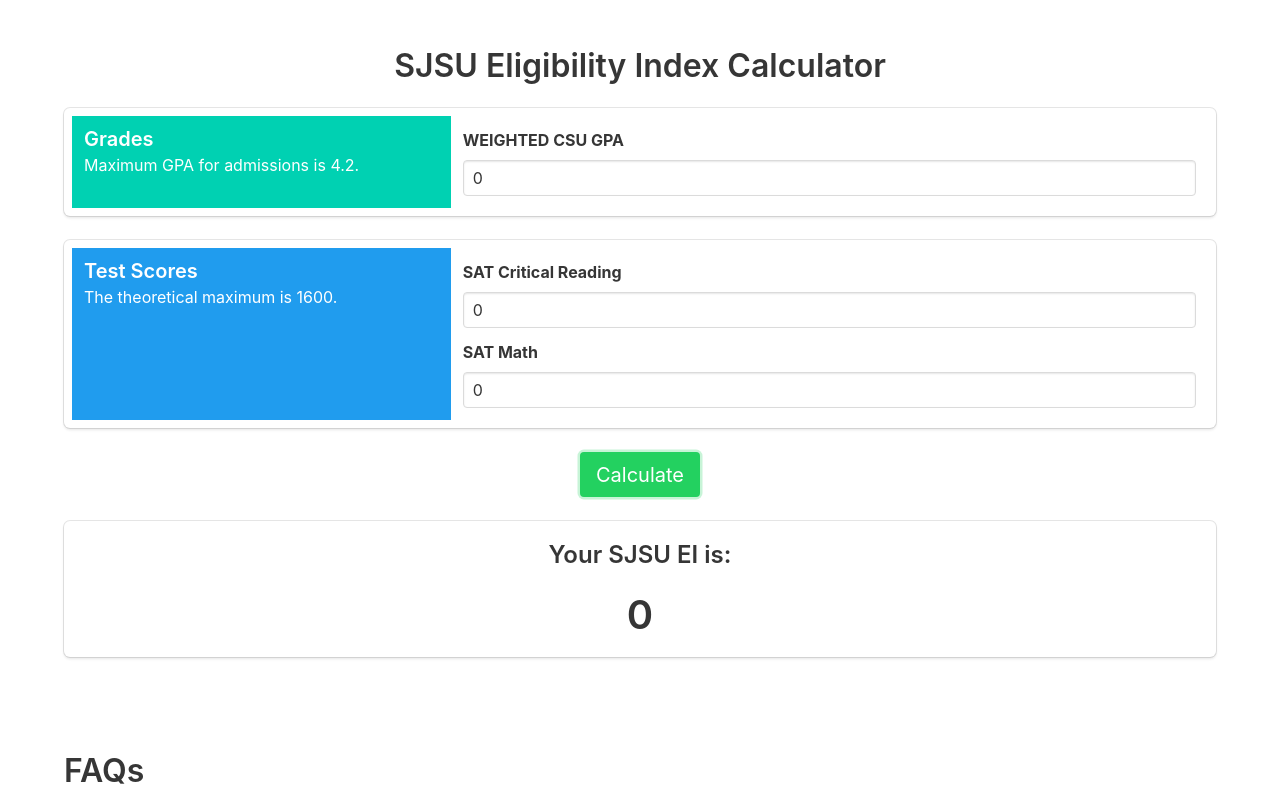
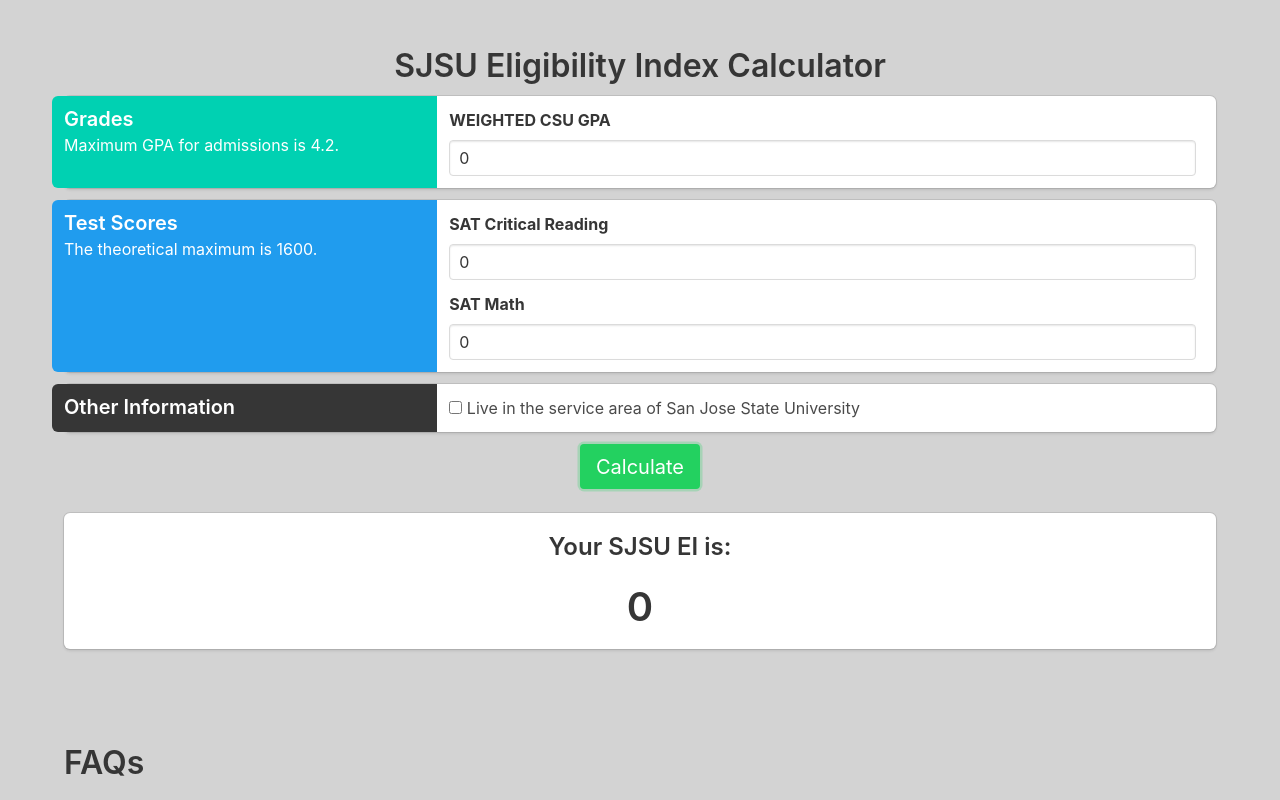
Before and after one commit to JAVAB3ANS/sjsu-ei, a plain HTML site: page index.html in a window 1280 px wide. Both pictures are taken after a click on the button "Calculate". Shown: the top 800 px of the page. Drawn offline with nearby package versions, Linux system fonts and the light colour scheme.

Commit message:
4/7/2020

```diff
--- a/app.js
+++ b/app.js
@@ -1,49 +1,35 @@
 //parseInt = converting non-integer number to an integer
 //parseFloat = converting non-float (without decimal) to float (with decimal)
+
 var app = new Vue({
 	el: '#app',
 	data: {
-		W_CSU_GPA: 0, // --Mapped To--> (v-model="W_CSU_GPA")
+		CSU_GPA: 0, // --Mapped To--> (v-model="CSU_GPA")
 		SAT_EBRW: 0, // --Mapped To--> (v-model="SAT_EBRW")
 		SAT_MATH: 0, // --Mapped To--> (v-model="SAT_MATH")
 		SAT: 0,
+		// SERVICE_AREA: false, --Mapped To--> (v-model="SERVICE_AREA")
 		EI: null // --Mapped To--> {{ EI }}
-		//Service_Area: false, --Mapped To--> (v-model="Service_Area")
 	},
 	methods: {
 		calculate: function() {
 			var EI = 0;
-			W_CSU_GPA = parseInt(this.W_CSU_GPA * 800);
-			SAT_MATH = parseInt(this.SAT_MATH * 3);
-			SAT = parseInt(this.SAT_MATH + this.SAT_EBRW)/2;
-			EI += parseInt(this.SAT + this.W_CSU_GPA);
-			this.EI = Math.floor(EI);
+			var SAT = 0;
+			CSU_GPA = parseFloat(this.CSU_GPA) * parseInt(800);
+			SAT_MATH = parseInt(this.SAT_MATH) * parseInt(3);
+			SAT = parseInt(this.SAT_MATH) + parseInt(this.SAT_EBRW);
+			SAT = parseInt(SAT)/parseInt(2);
+			EI = parseInt(this.SAT) + parseFloat(this.CSU_GPA);
+			this.EI = parseInt(Math.floor(EI));
 		},
 	},
 })
-/* |Theoretical equation as expressed in Python|.
-
-GPA = float(input("Enter Weighted GPA: ")); --Mapped To--> (v-model="W_CSU_GPA")
-Location = input("Do you live near SJSU? (yes/no): "); --Mapped To--> (v-model="Service_Area")
-SAT_Math = int(input("Enter SAT Math score: ")); --Mapped To--> (v-model="SAT_MATH")
-SAT_EBRW = int(input("Enter SAT English score: ")); --Mapped To--> (v-model="SAT_EBRW")
-COE_TotalScore = int(((SAT_Math * 3) + (SAT_EBRW))/2);
-
-if (Location == "yes"):
-  GPA = float(GPA + 0.25);
-elif (Location == "no"):
-  GPA = GPA;
-else:
-  GPA = GPA;
-
-COE_ImpactionIndex = int(COE_TotalScore + (float(GPA) * 800));
-print("Eligbility Index: " + str(COE_ImpactionIndex));
-
-*/
 
 /* |Algorithm:|
 1) Weighted GPA is multiplied by 800
-2) Multiply SAT-MATH by 3 and add it with SAT-ENGLISH
-3) Add SAT score with (GPA x 800)
-4) Voila! Your SJSU eligibility index score!
+2) Multiply SAT-MATH by 3
+3) Add SAT-MATH with SAT-ENGLISH
+4) Divide SAT total score by 2
+5) Add SAT total score with CSU-weighted-GPA
+6) Voila! Your SJSU eligibility index score!
 */
--- a/index.html
+++ b/index.html
@@ -4,22 +4,22 @@
 	<meta charset="UTF-8">
 	<meta name="viewport" content="width=device-width, initial-scale=1.0">
 	<meta name="description" content="SJSU Eligibility Index Calculator">
-    	<meta name="keywords" content="San Jose State University, undergraduate admissions, freshman impaction">
-    	<meta name="author" content="Jason Anh Vu (u/jvu404)">
+	<meta name="keywords" content="San Jose State University, undergraduate admissions, freshman impaction">
+	<meta name="author" content="Jason Anh Vu (u/jvu404)">
 	<link rel="stylesheet" href="https://cdnjs.cloudflare.com/ajax/libs/bulma/0.7.4/css/bulma.min.css">
 	<link rel="icon" href="sjsu-logo.png">
 	<title>SJSU Eligibility Index Calculator</title>
 </head>
-<body>
+<body style="background-color: lightgray">
 	<div id="app">
 		<section class="section">
 			<div class="container">
 				<h1 class="title has-text-centered">SJSU Eligibility Index Calculator</h1>
 				<!-- GRADES -->
-				<div class="box" id="box">
+				<div class="box" style="padding: 0; padding-right: 20px;">
 					<div class="columns">
 						<div class="column is-4 has-background-primary"
-							style="border-top-left-radius: 6px border-bottom-left-radius: 6px"> <!--Will collapse tabs when screen is less than 768px in width-->
+							style="border-top-left-radius: 6px; border-bottom-left-radius: 6px"> <!--Will collapse tabs when screen is less than 768px in width-->
 							<h4 class="title is-5 has-text-white">Grades</h4>
 							<h5 class="subtitle is-6 has-text-white">Maximum GPA for admissions is 4.2.</h5>
 						</div>
@@ -28,17 +28,17 @@
 								<label class="label">WEIGHTED CSU GPA</label>
 								<div class="control">
 									<input class="input" type="number" min="0" max="4.2" step="0.01"
-										placeholder="/4.2" v-model="W_CSU_GPA">
+										placeholder="/4.2" v-model="CSU_GPA">
 								</div>
 							</div>
 						</div>
 					</div>
 				</div>
 				<!-- TEST SCORES -->
-				<div class="box" id="box">
+				<div class="box" style="padding: 0; padding-right: 20px;">
 					<div class="columns">
 						<div class="column is-4 has-background-info"
-							style="border-top-left-radius: 6px border-bottom-left-radius: 6px"> <!--Will collapse tabs when screen is less than 768px in width-->
+							style="border-top-left-radius: 6px; border-bottom-left-radius: 6px"> <!--Will collapse tabs when screen is less than 768px in width-->
 							<h4 class="title is-5 has-text-white">Test Scores</h4>
 							<h5 class="subtitle is-6 has-text-white">The theoretical maximum is 1600.</h5>
 						</div>
@@ -58,29 +58,27 @@
 						</div>
 					</div>
 				</div>
-				<!-- SERVICE AREA (Adds 0.25 to Weighted CSU GPA if box is ticked)
-				<div class="box" style="padding: 0 padding-right: 20px">
+				<!-- SERVICE AREA (Adds 0.25 to Weighted CSU GPA if box is ticked) -->
+				<div class="box" style="padding: 0; padding-right: 20px;">
 					<div class="columns">
-						<div class="column is-4 has-background-dark is-hidden-mobile"
-							style="border-top-left-radius: 6px border-bottom-left-radius: 6px">
+						<div class="column is-4 has-background-dark"
+							style="border-top-left-radius: 6px; border-bottom-left-radius: 6px"> <!--Will collapse tabs when screen is less than 768px in width-->
 							<h4 class="title is-5 has-text-white">Other Information</h4>
 						</div>
 						<div class="column is-8">
 							<div class="field">
 								<label class="checkbox">
-									<input type="checkbox" v-model="Service_Area">
+									<input type="checkbox" v-model="SERVICE_AREA">
 									Live in the service area of San Jose State University
 								</label>
 							</div>
 						</div>
 					</div>
 				</div>
-				-->
 				<!-- CALCULATIONS -->
 				<div class="has-text-centered">
 					<button class="button is-medium is-success" v-on:click="calculate">Calculate</button>
-				</div>
-				<br>
+				</div> <br>
 				<div class="box has-text-centered" v-if="EI !== null">
 					<h3 class="title is-4">Your SJSU EI is:</h3>
 					<h2 class="title is-2">{{ EI }}</h2>
@@ -652,11 +650,6 @@
 		<!-- JAVASCRIPT -->
 		<script src="https://cdn.jsdelivr.net/npm/vue/dist/vue.js"></script>
 		<script src="app.js"></script>
-		<script>
-			document.body.style.backgroundColor = "#E2DCCD";
-			document.getElementByiD("box").style.paddingRight = "20px";
-			document.getElementByiD("box").style.padding = "0";
-		</script>
 	</div>
 </body>
 </html>
```
